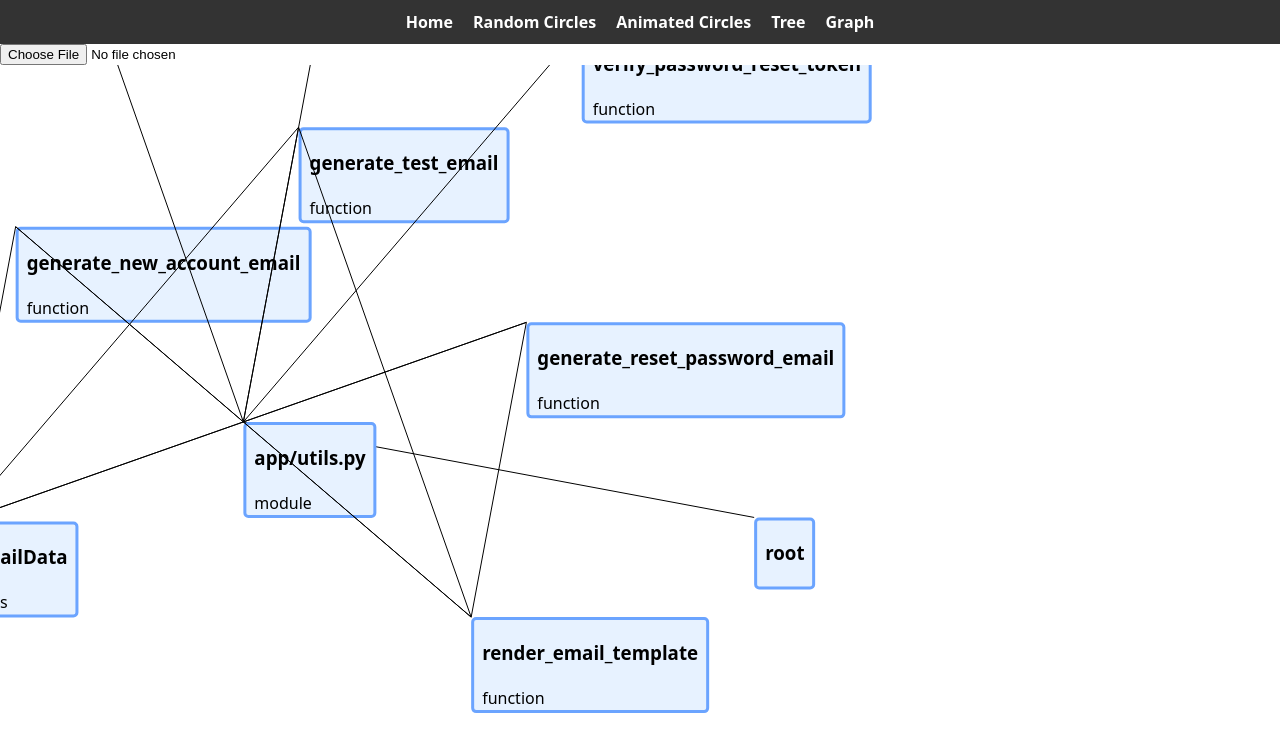
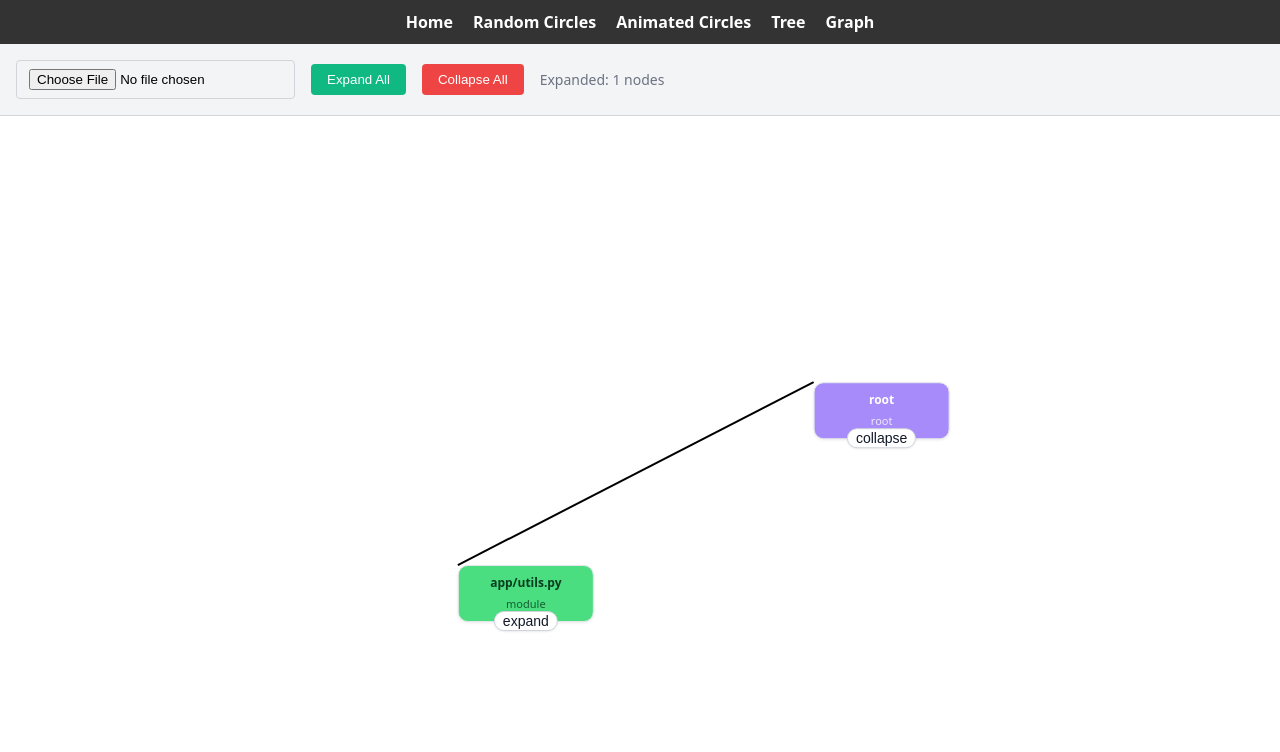
Before and after one commit to IlnurHA/ITMO-HackathonFall2025-WebserverBackendVisualizer, a React app in the folder frontend/: page /graph in a window 1280 px wide. Shown: the top 752 px of the page. Built offline with nearby package versions, Linux system fonts and the light colour scheme; the HTML template or start-up script is replaced by a standard one.

Commit message:
front2.0

```diff
--- a/frontend/src/App.css
+++ b/frontend/src/App.css
@@ -55,3 +55,119 @@ header nav a:hover {
 .fixtranslate {
   width: max-content;
 }
+
+.graph-node--root {
+  background: #a78bfa;
+  color: #fff;
+}
+
+/* purple */
+.graph-node--module {
+  background: #4ade80;
+  color: #083d1f;
+}
+
+/* green */
+.graph-node--class {
+  background: #facc15;
+  color: #5a4300;
+}
+
+/* yellowish */
+.graph-node--function {
+  background: #60a5fa;
+  color: #0a2a52;
+}
+
+/* blue */
+
+.graph-node {
+  position: relative;
+  padding: 8px 12px;
+  border-radius: 10px;
+  border: 1px solid #e5e7eb;
+  box-shadow: 0 1px 3px rgba(0, 0, 0, 0.08);
+  text-align: center;
+  min-width: 110px;
+  user-select: none;
+}
+
+.node-title {
+  font-size: 12px;
+  font-weight: 700;
+  margin: 0 0 4px 0;
+}
+
+.node-type {
+  font-size: 11px;
+  opacity: 0.8;
+  margin: 0;
+}
+
+/* Bottom text expand/collapse button */
+.expand-button-bottom {
+  position: absolute;
+  left: 50%;
+  transform: translateX(-50%);
+  bottom: -10px;
+  padding: 2px 8px;
+  font-size: 14px;
+  line-height: 1;
+  border-radius: 999px;
+  border: 1px solid #d1d5db;
+  background: #ffffff;
+  color: #111827;
+  cursor: pointer;
+  box-shadow: 0 1px 2px rgba(0, 0, 0, 0.08);
+}
+
+.expand-button-bottom:hover {
+  background: #f3f4f6;
+}
+
+
+/* Navigation controls */
+.nav-controls {
+  padding: 1rem;
+  background-color: #f3f4f6;
+  border-bottom: 1px solid #d1d5db;
+  display: flex;
+  align-items: center;
+  gap: 1rem;
+}
+
+.file-input {
+  padding: 0.5rem 0.75rem;
+  border: 1px solid #d1d5db;
+  border-radius: 0.25rem;
+}
+
+.btn {
+  padding: 0.5rem 1rem;
+  border-radius: 0.25rem;
+  color: white;
+  border: none;
+  cursor: pointer;
+  transition: background-color 0.2s;
+}
+
+.btn-expand {
+  background-color: #10b981;
+}
+
+.btn-expand:hover {
+  background-color: #059669;
+}
+
+.btn-collapse {
+  background-color: #ef4444;
+}
+
+.btn-collapse:hover {
+  background-color: #dc2626;
+}
+
+.expanded-info {
+  font-size: 0.875rem;
+  color: #6b7280;
+}
--- a/frontend/src/pages/GraphPage.jsx
+++ b/frontend/src/pages/GraphPage.jsx
@@ -9,38 +9,75 @@ const LINK_DISTANCE = 400;
 const FORCE_RADIUS_FACTOR = 1;
 const NODE_STRENGTH = 1;
 
-function transformedData(json) {
-    const nodes = [{ id: "root" }]
+function transformedData(json, expandedNodes = new Set()) {
+    const nodes = [{
+        id: "root",
+        type: "root",
+        level: 0,
+        hasChildren: json.modules && json.modules.length > 0
+    }]
     const links = []
 
-    json.modules.forEach(it => {
-        nodes.push({ id: it.module, type: "module" })
-        links.push({ source: "root", target: it.module })
-        it.tree.children.forEach(child => {
-            nodes.push({ id: child.name, type: child.type })
-            links.push({ source: it.module, target: child.name })
-            child.calls.forEach(call => {
-                links.push({ source: child.name, target: call.function, strength: 0 })
-            });
-        });
-    })
+    // Always show modules when root is expanded
+    if (expandedNodes.has("root") || expandedNodes.size === 0) {
+        json.modules.forEach(module => {
+            const moduleNode = {
+                id: module.module,
+                type: "module",
+                level: 1,
+                hasChildren: module.tree && module.tree.children && module.tree.children.length > 0,
+                originalId: module.module
+            }
+            nodes.push(moduleNode)
+            links.push({ source: "root", target: module.module })
+
+            // Show children if module is expanded
+            if (expandedNodes.has(module.module)) {
+                module.tree.children.forEach(child => {
+                    const childNode = {
+                        id: child.name,
+                        type: child.type,
+                        level: 2,
+                        hasChildren: child.calls && child.calls.length > 0,
+                        originalId: child.name,
+                        parent: module.module
+                    }
+                    nodes.push(childNode)
+                    links.push({ source: module.module, target: child.name })
+
+                    // Show calls if child is expanded
+                    if (expandedNodes.has(child.name)) {
+                        child.calls.forEach(call => {
+                            links.push({
+                                source: child.name,
+                                target: call.function,
+                                strength: 0,
+                                isCall: true,
+                                parent: child.name
+                            })
+                        })
+                    }
+                })
+            }
+        })
+    }
 
     return { nodes, links }
 }
 
 const computeGraphDistances = (nodes, links) => {
-    // Build adjacency list without modifying the input
     const graph = {};
     nodes.forEach((node) => {
         graph[node.id] = [];
     });
 
     links.forEach((link) => {
-        graph[link.source.id].push(link.target.id);
-        graph[link.target.id].push(link.source.id);
+        if (link.source.id) {
+            graph[link.source.id].push(link.target.id);
+            graph[link.target.id].push(link.source.id);
+        }
     });
 
-    // BFS for all nodes
     const distances = {};
 
     nodes.forEach((node) => {
@@ -67,29 +104,104 @@ const computeGraphDistances = (nodes, links) => {
     return distances;
 };
 
+// Node component for rendering individual nodes
+const GraphNode = ({ node, isExpanded, onToggle }) => {
+    return (
+        <div className={`graph-node graph-node--${node.type}`}>
+            <h3 className="node-title">{node.id}</h3>
+            <p className="node-type">{node.type}</p>
+            {node.hasChildren && (
+                <button
+                    onClick={(e) => {
+                        e.stopPropagation();
+                        onToggle(node.id);
+                    }}
+                    className="expand-button-bottom"
+                    title={isExpanded ? "Collapse" : "Expand"}
+                >
+                    {isExpanded ? "collapse" : "expand"}
+                </button>
+            )}
+        </div>
+    );
+};
 
 const GraphPage = () => {
     const [dataset, setDataset] = useState(transformedData(tmpData))
+    const [expandedNodes, setExpandedNodes] = useState(new Set(["root"])) // Start with root expanded
+    const [loadedData, setLoadedData] = useState(tmpData) // Add state to store loaded data
     const hoveredNodeIdRef = useRef(null)
     const ref = useRef(null)
     const containerRef = useRef(null)
     const [width, setWidth] = useState(0)
     const [height, setHeight] = useState(0)
-    const gRef = useRef(null) // Ref to store the g element
-    const simulationRef = useRef(null) // Ref to store the simulation
+    const gRef = useRef(null)
+    const simulationRef = useRef(null)
+    const nodePositionsRef = useRef(new Map()) // Store node positions
+
+    // Toggle node expansion/collapse
+    const toggleNode = (nodeId) => {
+        setExpandedNodes(prev => {
+            const newExpanded = new Set(prev);
+            if (newExpanded.has(nodeId)) {
+                newExpanded.delete(nodeId);
+                // Also collapse all descendants
+                const toRemove = [];
+                for (const node of newExpanded) {
+                    if (node.startsWith(nodeId + ".")) {
+                        toRemove.push(node);
+                    }
+                }
+                toRemove.forEach(n => newExpanded.delete(n));
+            } else {
+                newExpanded.add(nodeId);
+            }
+            return newExpanded;
+        });
+    };
+
+    // Expand all nodes
+    const expandAll = () => {
+        const allNodeIds = new Set();
+        const collectNodes = (obj, prefix = "") => {
+            if (obj.modules) {
+                obj.modules.forEach(module => {
+                    const moduleId = module.module;
+                    allNodeIds.add(moduleId);
+                    if (module.tree && module.tree.children) {
+                        module.tree.children.forEach(child => {
+                            allNodeIds.add(child.name);
+                            if (child.calls) {
+                                child.calls.forEach(call => {
+                                    allNodeIds.add(call.function);
+                                });
+                            }
+                        });
+                    }
+                });
+            }
+        };
+        collectNodes(tmpData);
+        allNodeIds.add("root");
+        setExpandedNodes(allNodeIds);
+    };
+
+    // Collapse all nodes
+    const collapseAll = () => {
+        setExpandedNodes(new Set(["root"]));
+    };
 
     // file loading
     const handleFileChange = (event) => {
         const file = event.target.files[0];
-
         if (file) {
             const reader = new FileReader();
             reader.onload = (e) => {
                 try {
                     const content = e.target.result;
                     const data = JSON.parse(content);
-
-                    setDataset(transformedData(data))
+                    setLoadedData(data) // Store the loaded data
+                    setDataset(transformedData(data, expandedNodes))
                 } catch (error) {
                     console.error("Error parsing JSON file:", error);
                 }
@@ -97,6 +209,30 @@ const GraphPage = () => {
             reader.readAsText(file);
         }
     }
+
+    // Store current node positions before dataset changes
+    const storeNodePositions = () => {
+        if (simulationRef.current && dataset.nodes) {
+            dataset.nodes.forEach(node => {
+                if (node.x !== undefined && node.y !== undefined) {
+                    nodePositionsRef.current.set(node.id, { x: node.x, y: node.y });
+                }
+            });
+        }
+    };
+
+    // Apply stored positions to new nodes
+    const applyStoredPositions = (nodes) => {
+        nodes.forEach(node => {
+            const storedPos = nodePositionsRef.current.get(node.id);
+            if (storedPos) {
+                node.x = storedPos.x;
+                node.y = storedPos.y;
+                node.vx = 0; // Reset velocity to prevent jumping
+                node.vy = 0;
+            }
+        });
+    };
 
     useLayoutEffect(() => {
         const container = containerRef.current
@@ -114,7 +250,6 @@ const GraphPage = () => {
         svg.setAttribute("height", height)
         svg.setAttribute("viewBox", `0 0 ${width} ${height}`)
 
-        // Initialize the g element if it doesn't exist
         if (!gRef.current) {
             gRef.current = d3.select(ref.current).append("g").attr("cursor", "grab")
             d3.select(ref.current).call(d3.zoom()
@@ -129,40 +264,60 @@ const GraphPage = () => {
         }
     }, [])
 
+    // Update dataset when expanded nodes change
+    useEffect(() => {
+        storeNodePositions(); // Store positions before updating dataset
+        const newDataset = transformedData(loadedData, expandedNodes);
+        applyStoredPositions(newDataset.nodes); // Apply stored positions to new nodes
+        setDataset(newDataset);
+    }, [expandedNodes, loadedData]); // Added loadedData to dependencies
+
     // Initialize the simulation and graph
     useEffect(() => {
         if (!gRef.current || !dataset.nodes || !dataset.links) return
 
-        // Destroy the previous simulation if it exists
-        // if (simulationRef.current) {
-        //     simulationRef.current.stop()
-        // }
+        if (simulationRef.current) {
+            simulationRef.current.stop()
+        }
 
-        // Create a new simulation
+        // Create a more stable simulation by preserving some momentum
         simulationRef.current = d3.forceSimulation(dataset.nodes)
             .force("link", d3.forceLink(dataset.links).id(d => d.id).distance(LINK_DISTANCE))
             .force("charge", d3.forceManyBody().strength(d => d.strength * NODE_STRENGTH))
             .force("collision", d3.forceCollide(RADIUS * FORCE_RADIUS_FACTOR))
-            .force("center", d3.forceCenter(width / 2, height / 2).strength(0.05))
+            .force("center", d3.forceCenter(width / 2, height / 2).strength(0.02)) // Reduced strength
 
-        const linksSelection = gRef.current
+        // Create separate groups for links and nodes to ensure proper layering
+        const linksGroup = gRef.current.selectAll("g.links-group").data([null])
+            .join("g")
+            .attr("class", "links-group")
+
+        const nodesGroup = gRef.current.selectAll("g.nodes-group").data([null])
+            .join("g")
+            .attr("class", "nodes-group")
+
+        const linksSelection = linksGroup
             .selectAll("line.link")
-            .data(dataset.links, l => l.source + l.target)
+            .data(dataset.links, l => `${l.source.id || l.source}-${l.target.id || l.target}`)
             .join(
                 enter => (enter.append("line")
                     .classed("link", true)
-                    .attr("stroke", "black")
-                    .attr("zx", -1)),
+                    .attr("stroke", d => d.isCall ? "#666" : "black")
+                    .attr("stroke-width", d => d.isCall ? 1 : 2)),
                 update => update,
                 exit => exit.remove()
             )
 
-        const nodesSelection = gRef.current
+        const nodesSelection = nodesGroup
             .selectAll("foreignObject.node")
             .data(dataset.nodes, n => n.id)
             .join(
                 enter => (enter.append("foreignObject")
                     .classed("node", true)
+                    .classed("node--root", d => d.type === "root")
+                    .classed("node--module", d => d.type === "module")
+                    .classed("node--class", d => d.type === "class")
+                    .classed("node--function", d => d.type === "function")
                     .attr("width", 1)
                     .attr("height", 1)
                     .attr("overflow", "visible")),
@@ -170,40 +325,44 @@ const GraphPage = () => {
                 exit => exit.remove()
             )
 
+        // Clean up previous React roots
+        nodesSelection.each(function () {
+            if (this._reactRoot) {
+                this._reactRoot.unmount();
+            }
+        });
+
         // rendering
-        nodesSelection?.each(function (node) {
-            function Node({ node }) {
-                return (
-                    <div className="bg-blue-300 rounded-full border border-blue-800 px-2 z-20">
-                        <h3>{node.id}</h3>
-                        {node.type}
-                    </div>
-                );
-            }
-            const root = createRoot(this)
+        nodesSelection.each(function (node) {
+            const isExpanded = expandedNodes.has(node.id);
+            const root = createRoot(this);
+            this._reactRoot = root;
+
             root.render(
-                <div className="fixtranslate" >
-                    <Node node={node} />
-                </div>,
+                <GraphNode
+                    node={node}
+                    isExpanded={isExpanded}
+                    onToggle={toggleNode}
+                />
             );
         });
 
         const onMouseOver = (event, d) => {
             hoveredNodeIdRef.current = d.id
-            // Highlight the edges connected to this node
             linksSelection
-                .filter(link => link.source.id === d.id || link.target.id === d.id)
+                .filter(link => (link.source.id === d.id || link.target.id === d.id))
                 .attr("stroke", "red")
+                .attr("stroke-width", 3)
         }
 
         const onMouseOut = (event, d) => {
             hoveredNodeIdRef.current = null
-            // Revert the stroke color and width
             linksSelection
-                .filter(link => link.source.id === d.id || link.target.id === d.id)
-                .attr("stroke", "black")
+                .filter(link => (link.source.id === d.id || link.target.id === d.id))
+                .attr("stroke", d => d.isCall ? "#666" : "black")
+                .attr("stroke-width", d => d.isCall ? 1 : 2)
         }
-        // hover
+
         nodesSelection
             .on("mouseover", onMouseOver)
             .on("mouseout", onMouseOut)
@@ -223,23 +382,21 @@ const GraphPage = () => {
                 linksSelection
                     .style("opacity", (d) => {
                         const distance = graphDistances[hoveredNodeIdRef.current][d.target.id] || graphDistances[hoveredNodeIdRef.current][d.source.id];
-                        const maxDistance = 3; // Adjust based on your graph
+                        const maxDistance = 3;
                         const opacity = 1 - (distance / maxDistance);
-                        return Math.max(0.1, opacity); // Ensure minimum opacity
+                        return Math.max(0.1, opacity);
                     });
 
-                // Apply opacity to nodes
                 nodesSelection
                     .transition().duration(50)
                     .style("opacity", (d) => {
-                        if (d.id === hoveredNodeIdRef.current) return 1; // Keep hovered node fully visible
+                        if (d.id === hoveredNodeIdRef.current) return 1;
                         const distance = graphDistances[hoveredNodeIdRef.current][d.id];
-                        const maxDistance = 3; // Adjust based on your graph
+                        const maxDistance = 3;
                         const opacity = 1 - (distance / maxDistance);
-                        return Math.max(0.1, opacity); // Ensure minimum opacity
+                        return Math.max(0.1, opacity);
                     });
             } else {
-                // Reset opacity if no node is hovered
                 linksSelection.style("opacity", 1)
                 nodesSelection.style("opacity", 1)
             }
@@ -249,9 +406,11 @@ const GraphPage = () => {
             .on("start", dragstarted)
             .on("drag", dragged)
             .on("end", dragended))
-    }, [dataset, height, width])
 
-    // Drag functions
+        // Reduce initial alpha to make movement smoother
+        simulationRef.current.alpha(0.3).restart();
+    }, [dataset, height, width, expandedNodes])
+
     function dragstarted(event) {
         if (!event.active) simulationRef.current.alphaTarget(0.3).restart()
         event.subject.fx = event.subject.x
@@ -271,8 +430,34 @@ const GraphPage = () => {
 
     return (
         <div style={{ height: "100%", width: "100%", display: "flex", flexDirection: "column" }}>
-            <input type="file" accept=".json" onChange={handleFileChange} />
-            <div ref={containerRef} style={{ height: "100%", width: "100%" }}>
+            {/* Navigation Controls */}
+            <div className="nav-controls">
+                <div style={{ display: "flex", alignItems: "center", gap: "1rem" }}>
+                    <input
+                        type="file"
+                        accept=".json"
+                        onChange={handleFileChange}
+                        className="file-input"
+                    />
+                    <button
+                        onClick={expandAll}
+                        className="btn btn-expand"
+                    >
+                        Expand All
+                    </button>
+                    <button
+                        onClick={collapseAll}
+                        className="btn btn-collapse"
+                    >
+                        Collapse All
+                    </button>
+                    <div className="expanded-info">
+                        Expanded: {expandedNodes.size} nodes
+                    </div>
+                </div>
+            </div>
+
+            <div ref={containerRef} style={{ height: "calc(100vh - 80px)", width: "100%" }}>
                 <svg ref={ref} height={height} width={width} />
             </div>
         </div>
```
